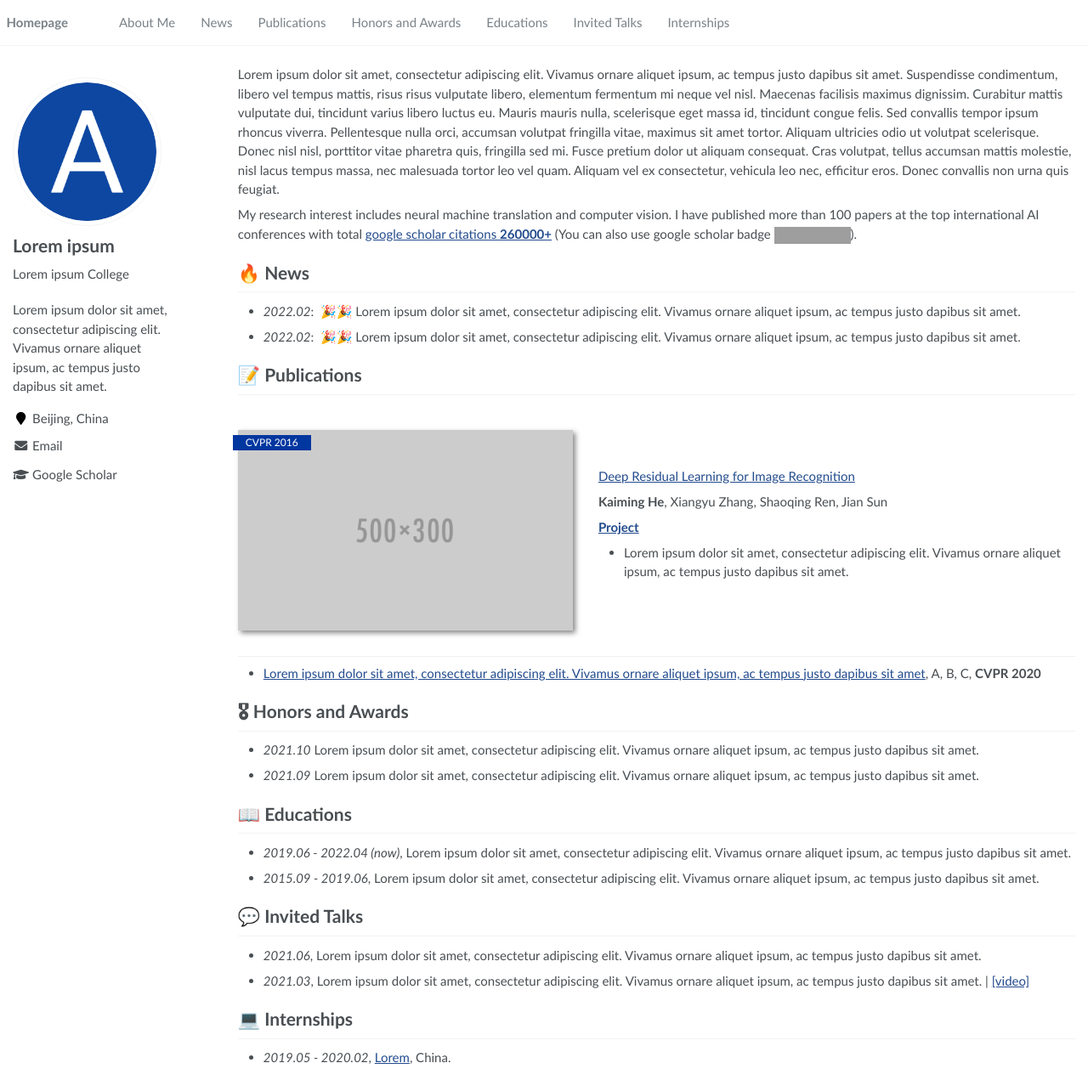
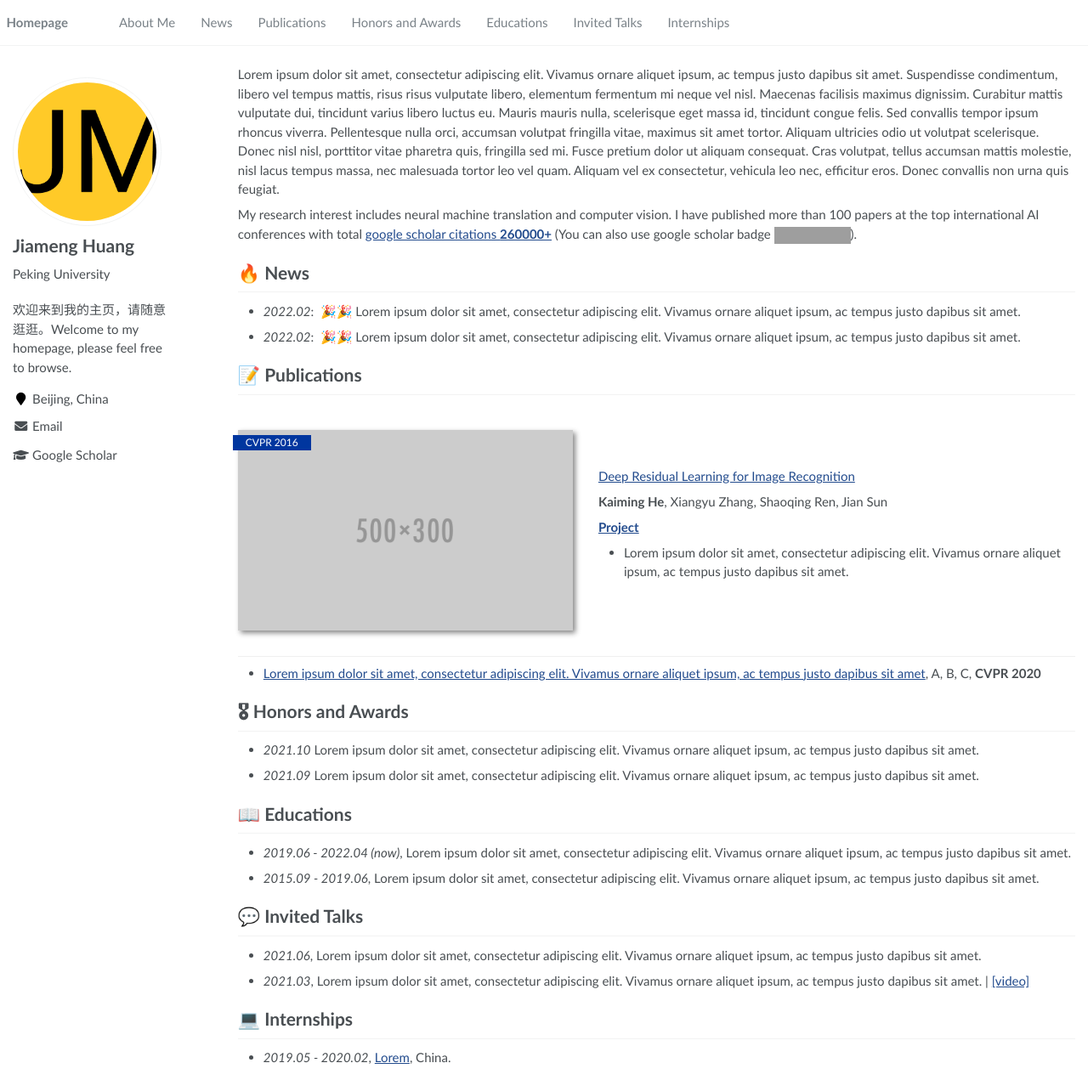
Before and after one commit to RayeRen/acad-homepage.github.io, a Jekyll site: the page built from _pages/about.md, in a window 1280 px wide and 1271 px high. Shown: the whole window at 85% size. Built offline with Jekyll 4.4.1, drawn with Linux system fonts in a browser that asks for light colours; grey boxes are pictures that could not be loaded.

Commit message:
first commit

```diff
--- a/_config.yml
+++ b/_config.yml
@@ -6,9 +6,9 @@
 # `jekyll serve`. If you change this file, please restart the server process.
 
 # Site Settings
-title                    : "Lorem ipsum"
-description              : "Lorem ipsum dolor sit amet, consectetur adipiscing elit. Vivamus ornare aliquet ipsum, ac tempus justo dapibus sit amet. "
-repository               : "RayeRen/acad-homepage.github.io"
+title                    : "Jiameng Huang"
+description              : "欢迎来到我的主页，请随意逛逛。Welcome to my homepage, please feel free to browse."
+repository               : "HuangJiameng/JiamengHuang.github.io"
 google_scholar_stats_use_cdn : true
 
 # google analytics
@@ -21,14 +21,14 @@ baidu_site_verification  :  # get baidu_site_verification from https://ziyuan.ba
 
 # Site Author
 author:
-  name             : "Lorem ipsum"
+  name             : "Jiameng Huang"
   avatar           : "images/android-chrome-512x512.png"
-  bio              : "Lorem ipsum College"
+  bio              : "Peking University"
   location         : "Beijing, China"
   employer         :
   pubmed           :
   googlescholar    : "https://scholar.google.com/citations?user=YOUR_GOOGLE_SCHOLAR_ID"
-  email            : "Lorem@ipsum.com"
+  email            : "huangjm@stu.pku.edu.cn"
   researchgate     :  # e.g., "https://www.researchgate.net/profile/yourprofile"
   uri              :
   bitbucket        :
```
Also changed, not shown: images/android-chrome-192x192.png, images/android-chrome-512x512.png, images/apple-touch-icon.png, images/favicon-16x16.png, images/favicon-32x32.png, images/favicon.ico.
